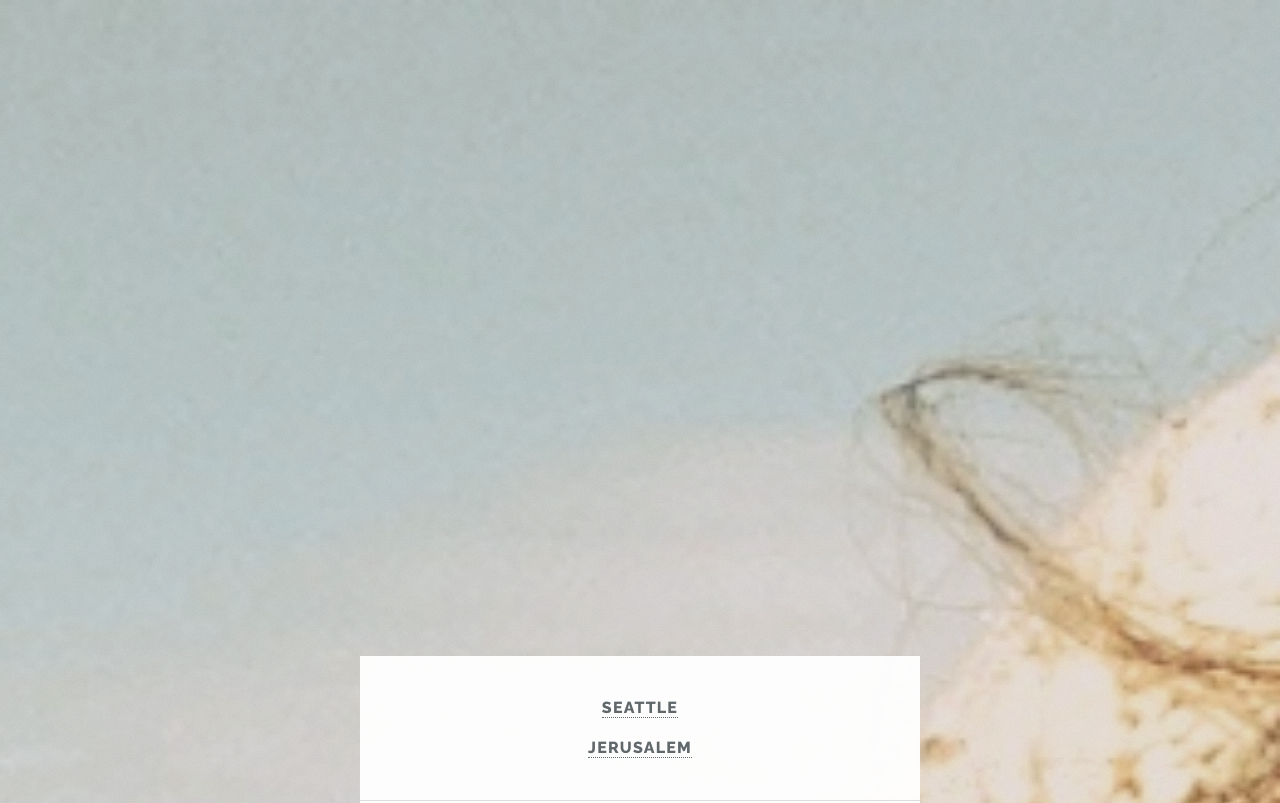
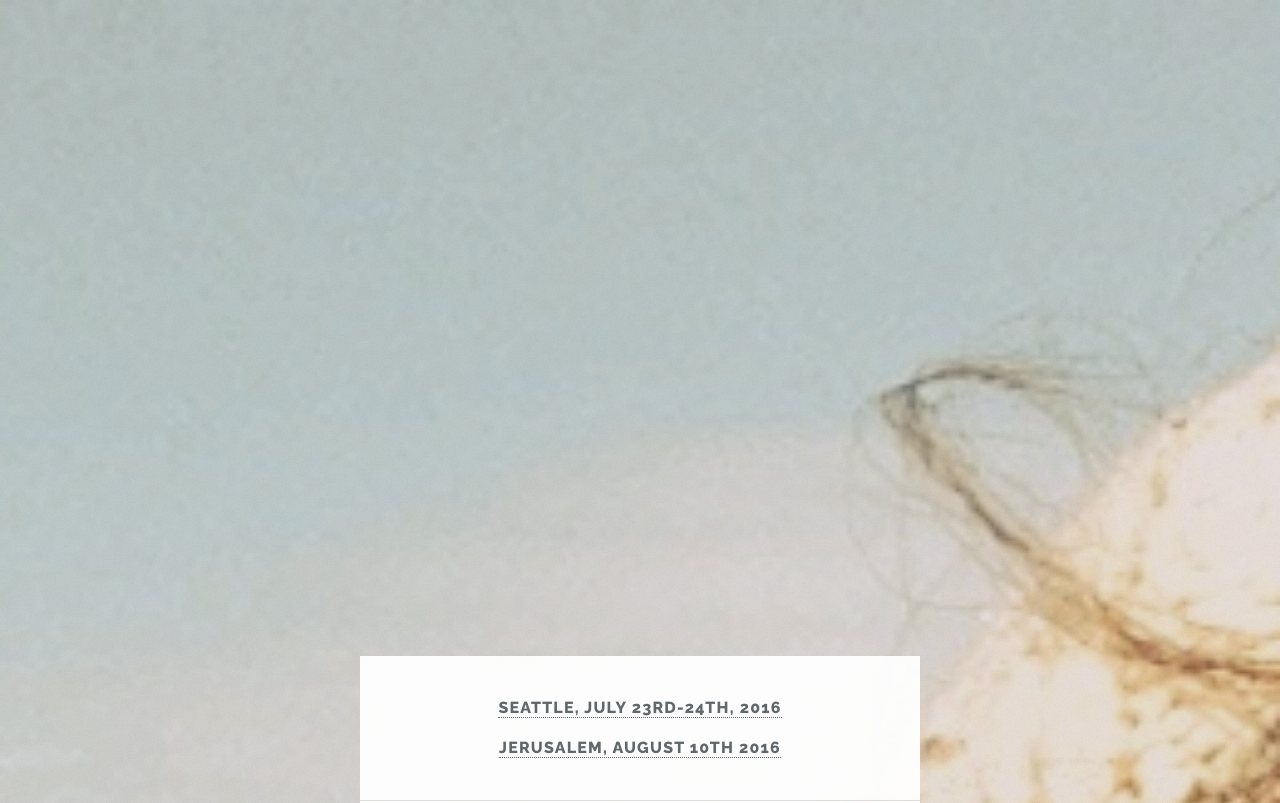
Before and after one commit to candiceandariel/candiceandariel.github.io, a plain HTML site: page index.html in a window 1280 px wide. Shown: the top 803 px of the page. Drawn offline with Linux system fonts and the light colour scheme; some packages are replaced by stand-ins of ours; files whose address does not match are found by name.

Commit message:
Add some dates at the top?

```diff
--- a/index.html
+++ b/index.html
@@ -23,8 +23,8 @@
 					<p>Wedding celebrations!!!</p>
 				</header>
 				<div class="container">
-					<h3><a href="#one" class="goto-next scrolly">Seattle</a></h3>
-					<h3><a href="#two">Jerusalem</a></h3>
+					<h3><a href="#one" class="goto-next scrolly">Seattle, July 23rd-24th, 2016</a></h3>
+					<h3><a href="#two">Jerusalem, August 10th 2016</a></h3>
 				</div>
 			</section>
 		<!-- One -->
```
